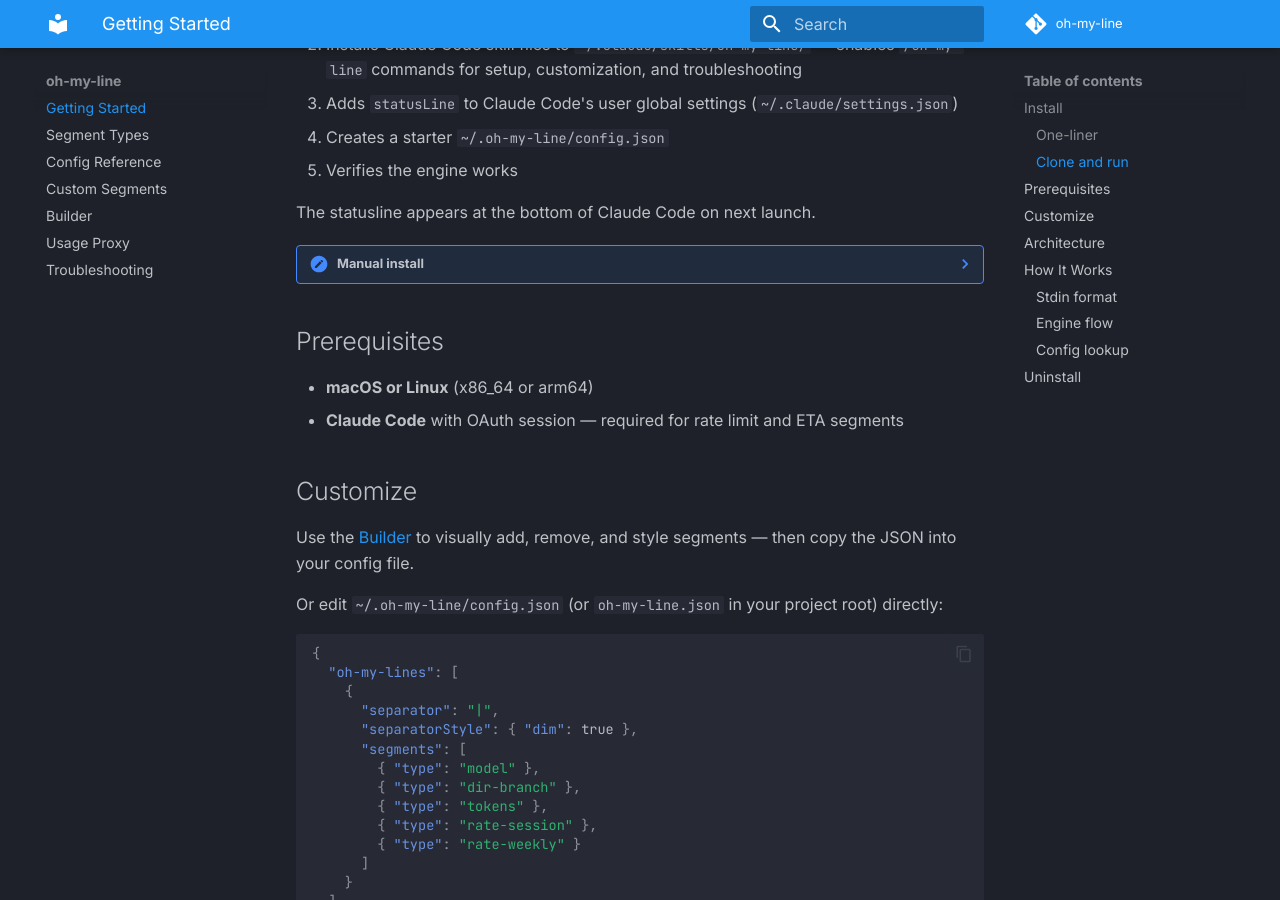
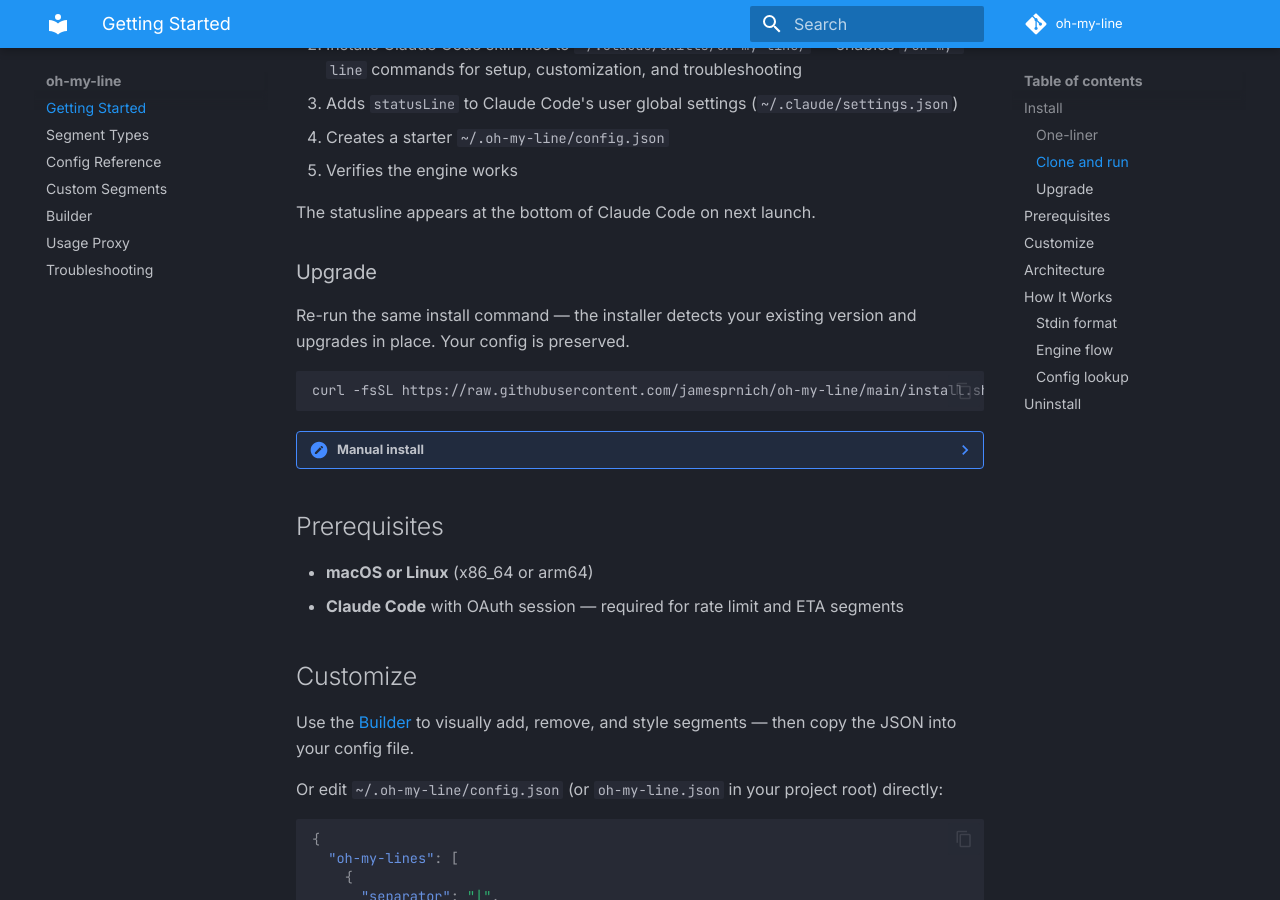
Before and after one commit to jamesprnich/oh-my-line, an MkDocs documentation site: the page built from docs/docs/index.md, in a window 1280 px wide and 900 px high, scrolled down 697 px. Built offline with MkDocs 1.6.1 and Material for MkDocs 9.7.7, drawn with Linux system fonts in a browser that asks for light colours; comment, search, counter and statistics services are not loaded.

Commit message:
docs: add upgrade instructions to README and docs
Co-Authored-By: Claude Opus 4.6 <noreply@anthropic.com>

````diff
--- a/docs/docs/index.md
+++ b/docs/docs/index.md
@@ -28,6 +28,14 @@ The installer:
 5. Verifies the engine works
 
 The statusline appears at the bottom of Claude Code on next launch.
+
+### Upgrade
+
+Re-run the same install command — the installer detects your existing version and upgrades in place. Your config is preserved.
+
+```bash
+curl -fsSL https://raw.githubusercontent.com/jamesprnich/oh-my-line/main/install.sh | bash
+```
 
 ??? note "Manual install"
 
````
Also changed, not shown: README.md.
